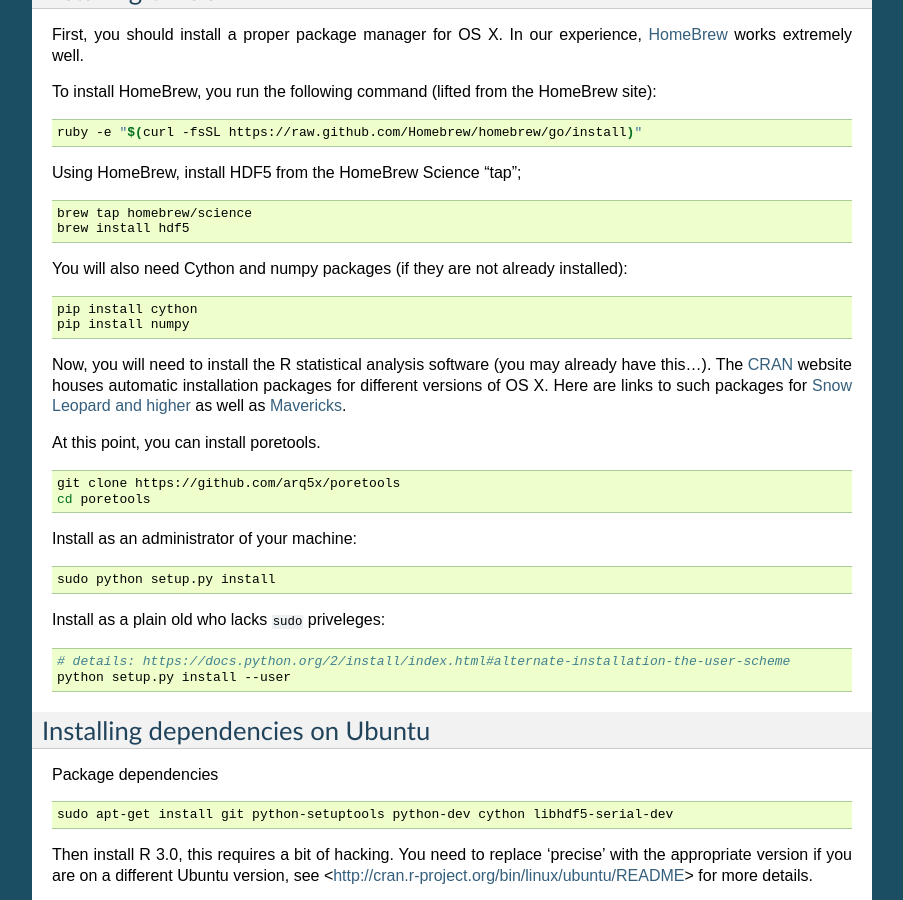
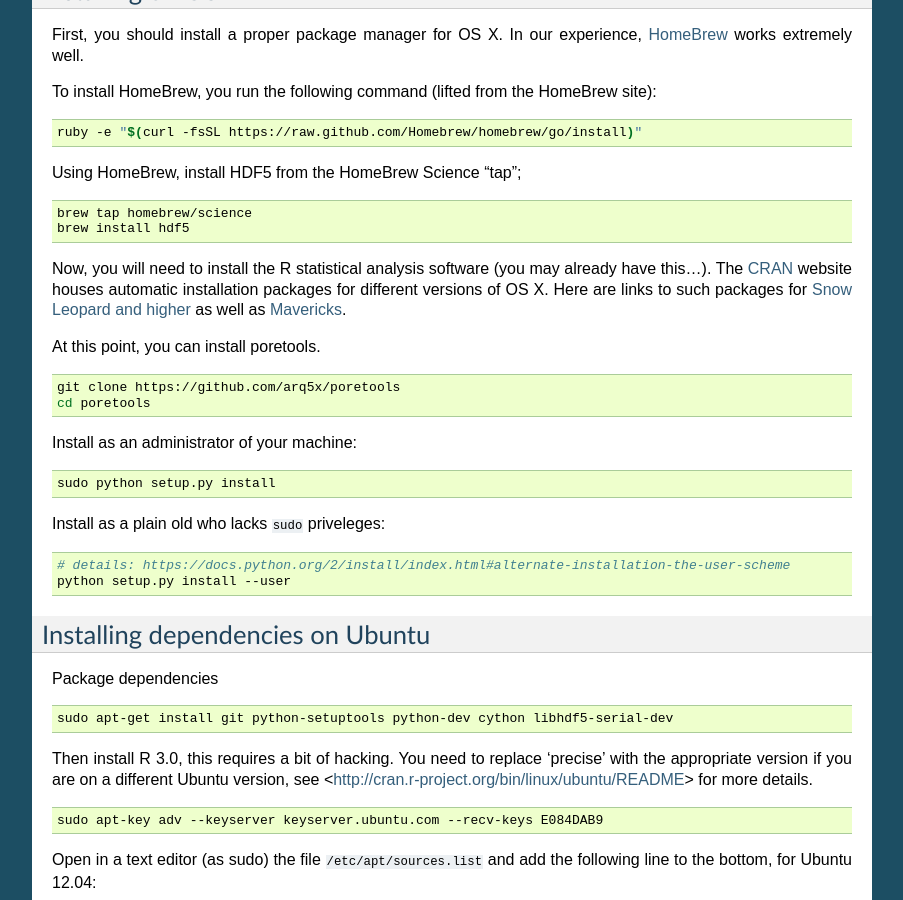
Before and after one commit to arq5x/poretools, a Sphinx documentation site: the page built from docs/content/installation.rst, in a window 1280 px wide and 900 px high, scrolled down 1519 px. Shown: the whole window, without its empty margins (198-1101 px from the left). Built offline with Sphinx 7.4.7, drawn with Linux system fonts in a browser that asks for light colours; formulas are drawn with MathJax 3.

Commit message:
Revert "Added (1) more details for install instructions for Max OS X and added (2) .gitignore file"
This reverts commit 2f480e996ef5930f17006bea3aab0e608a563926.

```diff
--- a/docs/content/installation.rst
+++ b/docs/content/installation.rst
@@ -106,13 +106,6 @@ Using HomeBrew, install HDF5 from the HomeBrew Science "tap";
 	brew tap homebrew/science
 	brew install hdf5
 
-You will also need Cython and numpy packages (if they are not already installed):
-
-.. code-block:: bash
-
-	pip install cython
-	pip install numpy
-
 Now, you will need to install the R statistical analysis software (you may already have this...). The `CRAN <http://cran.r-project.org/bin/macosx/>`_ website houses automatic installation packages for different versions of OS X.  Here are links to such packages for `Snow Leopard and higher <http://cran.r-project.org/bin/macosx/R-3.1.1-snowleopard.pkg>`_ as well as `Mavericks <http://cran.r-project.org/bin/macosx/R-3.1.1-mavericks.pkg>`_.
 
 At this point, you can install poretools.
```
Also changed, not shown: 1 other file.
